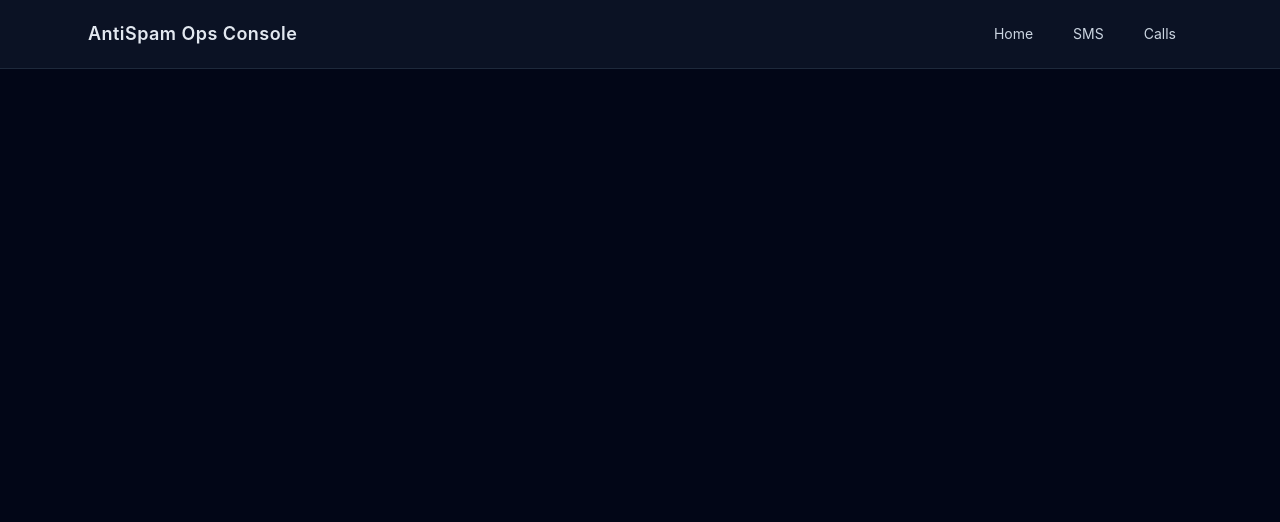
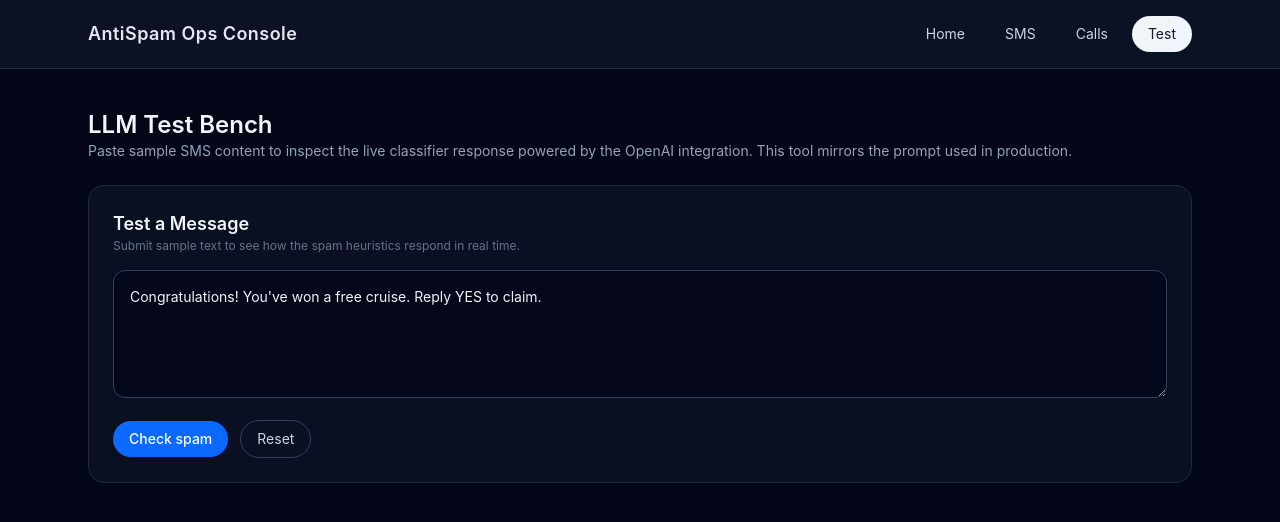
Before and after one commit to shridharrathore/anti-spam, a React (Vite) app in the folder frontend/: page /test in a window 1280 px wide. Shown: the top 522 px of the page. Built offline with nearby package versions, Linux system fonts and the light colour scheme; no server answers.

Commit message:
Move message tester into dedicated Test tab

```diff
--- a/frontend/src/pages/App.tsx
+++ b/frontend/src/pages/App.tsx
@@ -3,11 +3,13 @@ import { Link, Route, Routes, useLocation } from "react-router-dom";
 import Calls from "./Calls";
 import Home from "./Home";
 import Sms from "./Sms";
+import TestLab from "./TestLab";
 
 const tabs = [
   { path: "/", label: "Home" },
   { path: "/sms", label: "SMS" },
-  { path: "/calls", label: "Calls" }
+  { path: "/calls", label: "Calls" },
+  { path: "/test", label: "Test" }
 ];
 
 function App() {
@@ -43,6 +45,7 @@ function App() {
           <Route path="/" element={<Home />} />
           <Route path="/sms" element={<Sms />} />
           <Route path="/calls" element={<Calls />} />
+          <Route path="/test" element={<TestLab />} />
         </Routes>
       </main>
     </div>
--- a/frontend/src/pages/Home.tsx
+++ b/frontend/src/pages/Home.tsx
@@ -3,7 +3,6 @@ import { useQuery } from "@tanstack/react-query";
 
 import { fetchSummary } from "../api/queries";
 import { MetricCard } from "../components/MetricCard";
-import { TestMessageBox } from "../components/TestMessageBox";
 import { DateRangeFilter } from "../components/DateRangeFilter";
 import { toDateRangeParams } from "../utils/dateRange";
 
@@ -119,7 +118,6 @@ function Home() {
         />
       </div>
 
-      <TestMessageBox />
     </section>
   );
 }
--- /dev/null
+++ b/frontend/src/pages/TestLab.tsx
@@ -0,0 +1,18 @@
+import { TestMessageBox } from "../components/TestMessageBox";
+
+function TestLab() {
+  return (
+    <section className="space-y-6">
+      <div>
+        <h1 className="text-2xl font-semibold text-slate-100">LLM Test Bench</h1>
+        <p className="text-sm text-slate-400">
+          Paste sample SMS content to inspect the live classifier response powered by the OpenAI
+          integration. This tool mirrors the prompt used in production.
+        </p>
+      </div>
+      <TestMessageBox />
+    </section>
+  );
+}
+
+export default TestLab;
```
Also changed, not shown: 1 other file (tests, documents, lock files or other folders).
